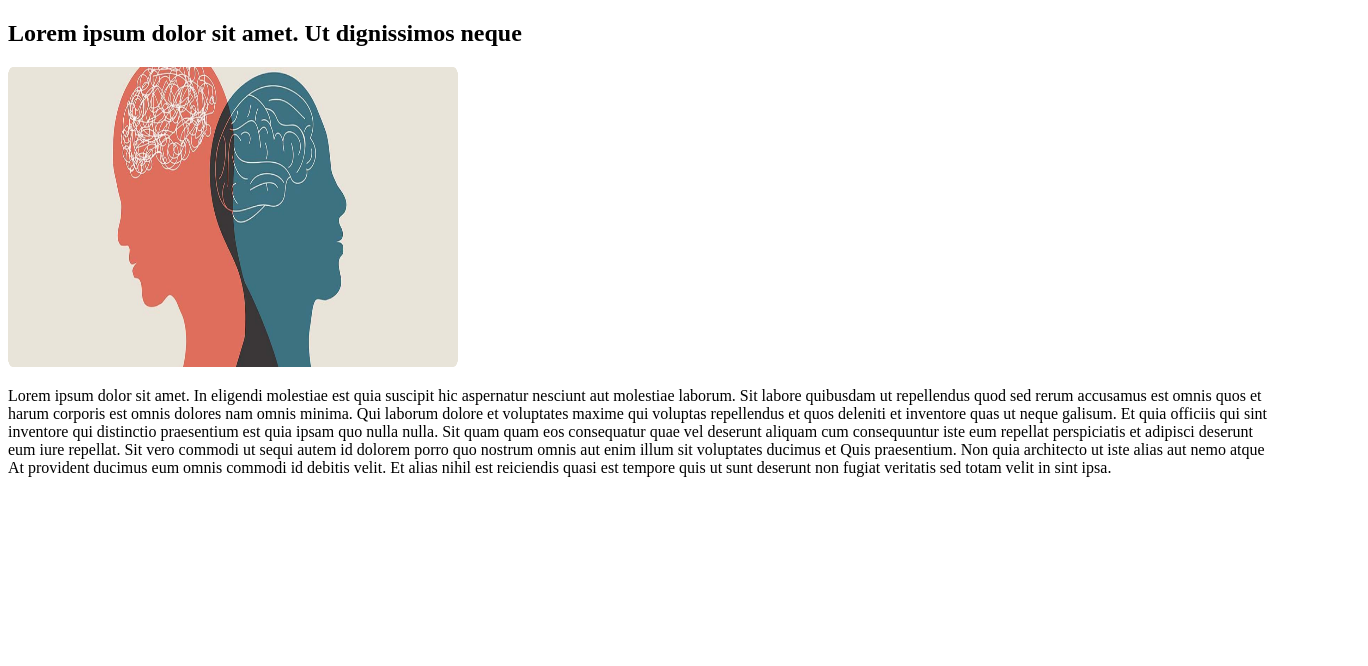
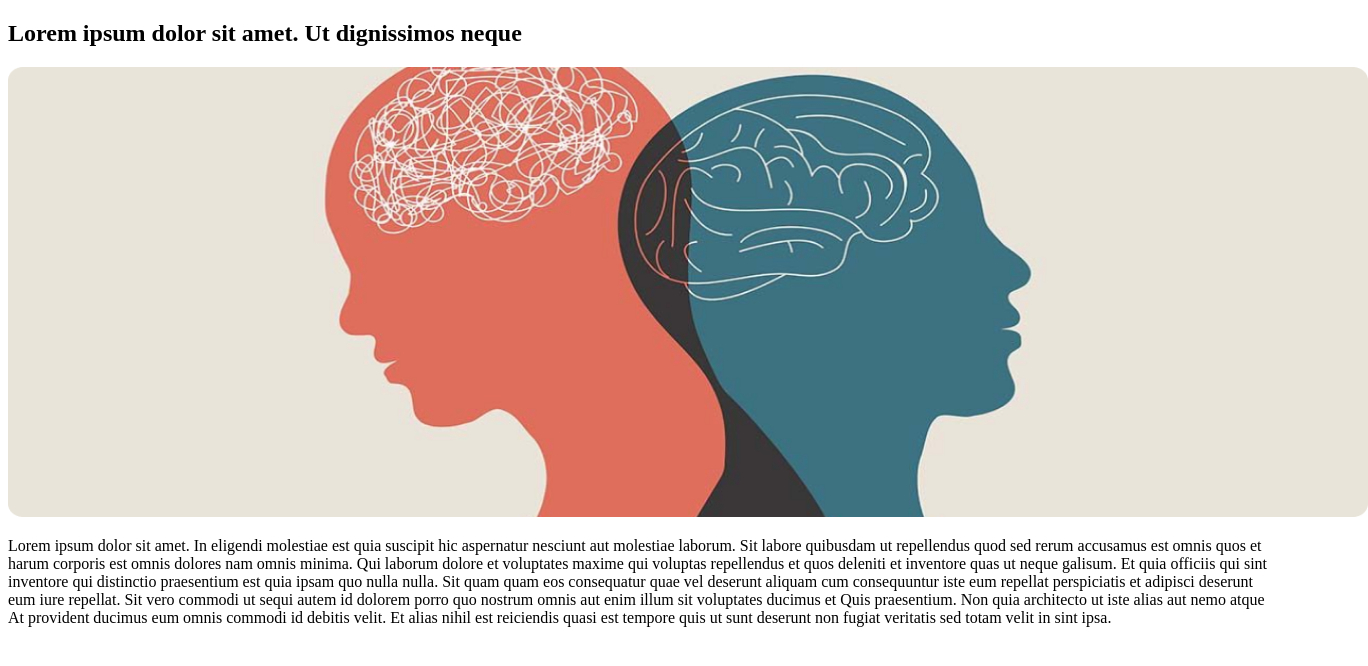
Before and after one commit to CalmoMilla/CalmoMilla-FrontEnd, a Next.js app: page /components/Usuario/MateriaBlog/MateriaPrincipal/MateriaPrincipal in a window 1280 px wide. Shown: the top 666 px of the page, 1368 px wide, since content can reach past the window. Built offline with nearby package versions, Linux system fonts and the light colour scheme.

Commit message:
@AvgvstaDev materia principal

```diff
--- a/src/pages/components/Usuario/MateriaBlog/MateriaPrincipal/MateriaPrincipal.js
+++ b/src/pages/components/Usuario/MateriaBlog/MateriaPrincipal/MateriaPrincipal.js
@@ -2,10 +2,12 @@ import Image from "next/image"
 
 export default function MateriaPrincipal() {
     return(
-        <div>
-            <h2>Lorem ipsum dolor sit amet. Ut dignissimos neque</h2>
-            <Image src={"/assets/usuario/materiablog/materia4.png"} alt="Imagem da matéria principal" width={450} height={300}/>
-            <p>Lorem ipsum dolor sit amet. In eligendi molestiae est quia suscipit hic aspernatur nesciunt aut molestiae laborum. Sit labore quibusdam ut repellendus quod sed rerum accusamus est omnis quos et harum corporis est omnis dolores nam omnis minima. Qui laborum dolore et voluptates maxime qui voluptas repellendus et quos deleniti et inventore quas ut neque galisum. Et quia officiis qui sint inventore qui distinctio praesentium est quia ipsam quo nulla nulla.
+        <div className="w-11/12 space-y-7 m-auto">
+            <h2 className="font-calistoga">Lorem ipsum dolor sit amet. Ut dignissimos neque</h2>
+
+            <Image width={1360} height={450} src={"/assets/usuario/materiablog/materia4.png"} alt="Imagem da matéria principal"/>
+
+            <p className="font-nunito text-left">Lorem ipsum dolor sit amet. In eligendi molestiae est quia suscipit hic aspernatur nesciunt aut molestiae laborum. Sit labore quibusdam ut repellendus quod sed rerum accusamus est omnis quos et harum corporis est omnis dolores nam omnis minima. Qui laborum dolore et voluptates maxime qui voluptas repellendus et quos deleniti et inventore quas ut neque galisum. Et quia officiis qui sint inventore qui distinctio praesentium est quia ipsam quo nulla nulla.
 Sit quam quam eos consequatur quae vel deserunt aliquam cum consequuntur iste eum repellat perspiciatis et adipisci deserunt eum iure repellat. Sit vero commodi ut sequi autem id dolorem porro quo nostrum omnis aut enim illum sit voluptates ducimus et Quis praesentium. Non quia architecto ut iste alias aut nemo atque At provident ducimus eum omnis commodi id debitis velit. Et alias nihil est reiciendis quasi est tempore quis ut sunt deserunt non fugiat veritatis sed totam velit in sint ipsa.</p>
         </div>
     )
```
